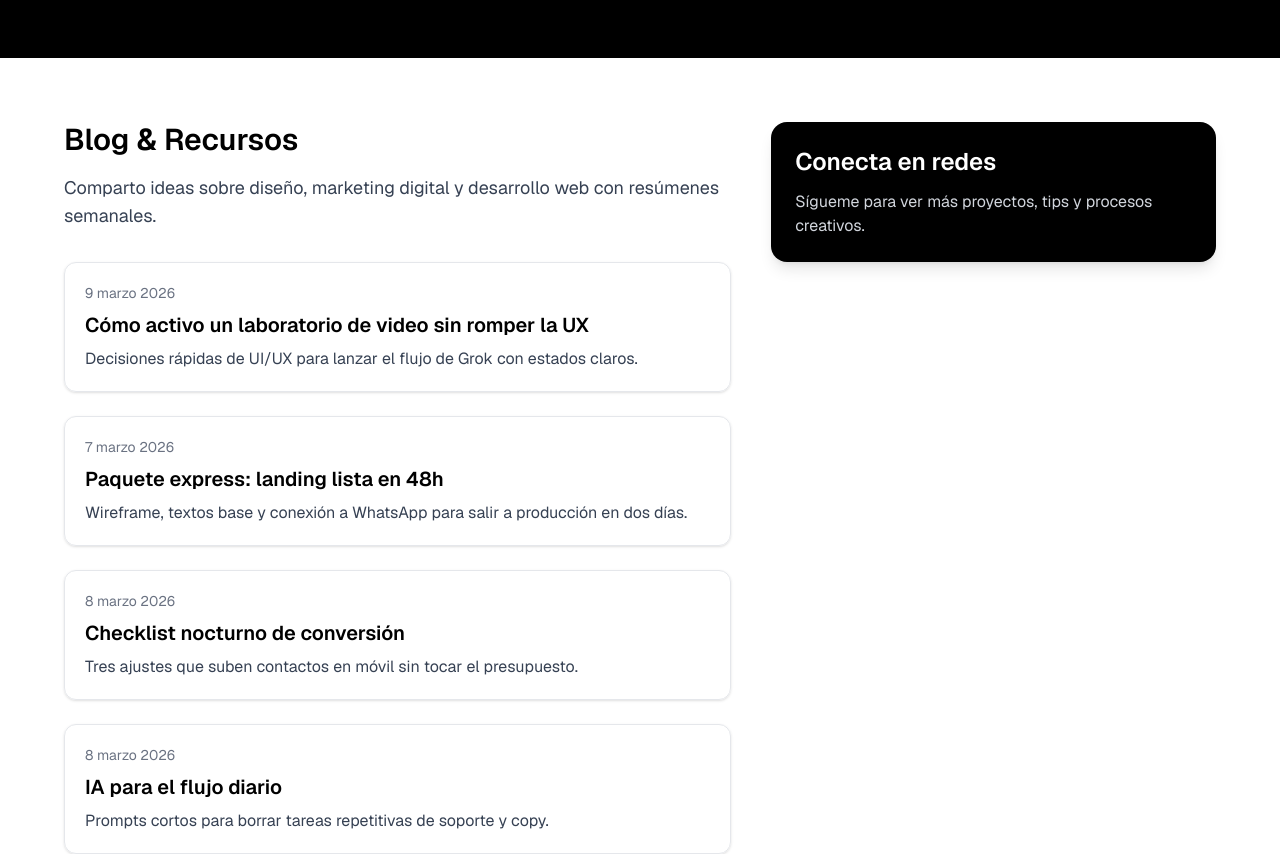
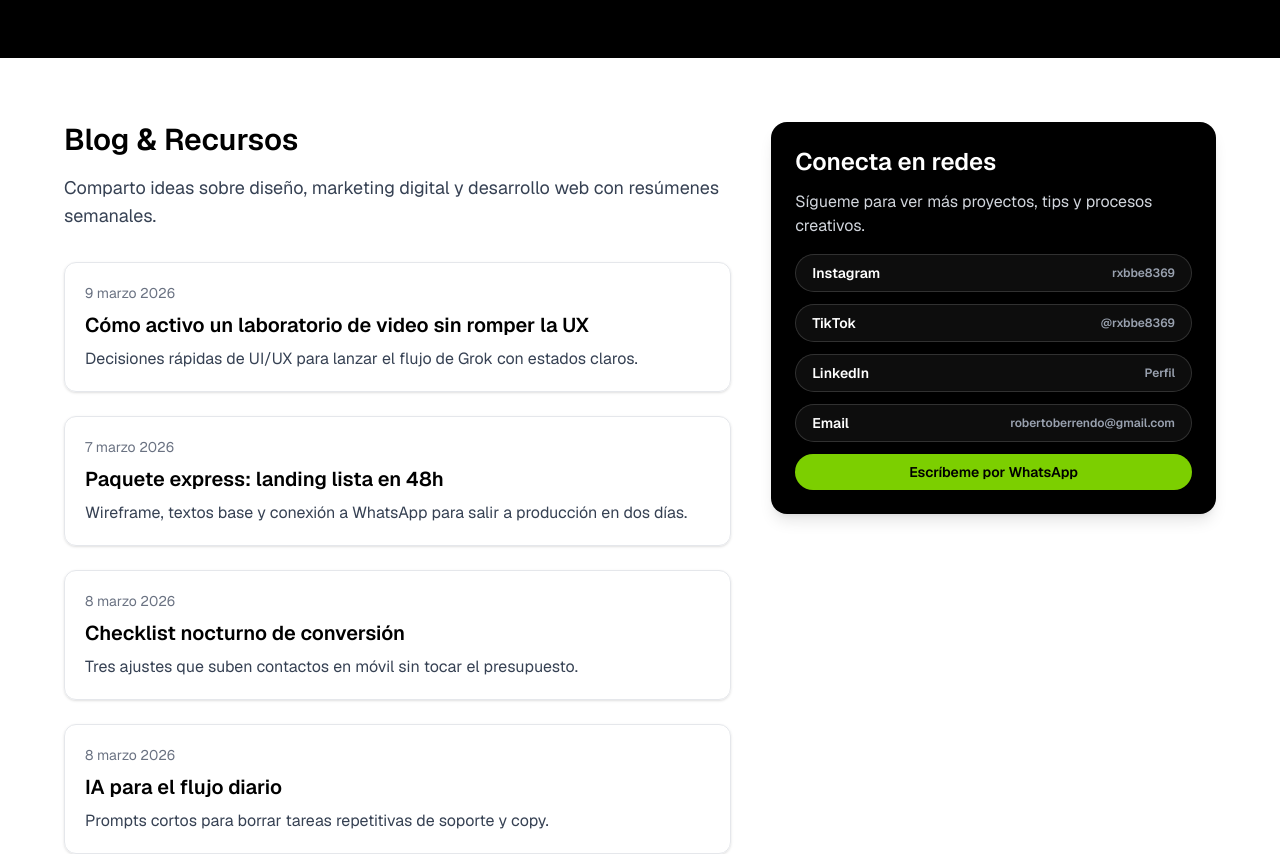
Before and after one commit to Robbe1910/landing-page, a Next.js app: page / in a window 1280 px wide. Shown: the part 3880-4734 px from the top of the page. Built offline with nearby package versions, Linux system fonts and the light colour scheme; no server answers.

Commit message:
feat: agregar componente InstagramEmbeds y actualizar secciones de Blog y Proyectos

```diff
--- a/src/app/blog/page.tsx
+++ b/src/app/blog/page.tsx
@@ -4,8 +4,8 @@ import {
   getAutomatedBlogEntries,
   getRealBlogEntries,
 } from "../../data/blogEntries";
-import { socialPosts } from "../../data/socialPosts";
 import { NewsBoard } from "../../components/news-board";
+import { InstagramEmbeds } from "../../components/instagram-embeds";
 
 export default function BlogPage() {
   const realBlogEntries = getRealBlogEntries();
@@ -153,29 +153,7 @@ export default function BlogPage() {
           </div>
 
           <div className="mt-8 grid gap-4 md:grid-cols-3">
-            {socialPosts.map((post) => (
-              <article
-                key={post.id}
-                className="rounded-xl border border-white/20 bg-white/5 p-5 transition hover:bg-white/10"
-              >
-                <div className="flex items-center justify-between gap-3">
-                  <span className="rounded-full border border-lime-400/50 px-3 py-1 text-xs font-semibold text-lime-300">
-                    {post.platform}
-                  </span>
-                  <span className="text-xs text-gray-400">{post.date}</span>
-                </div>
-                <h3 className="mt-3 text-lg font-semibold">{post.title}</h3>
-                <p className="mt-2 text-sm text-gray-300">{post.excerpt}</p>
-                <a
-                  href={post.postUrl}
-                  target="_blank"
-                  rel="noopener noreferrer"
-                  className="mt-5 inline-flex items-center text-sm font-semibold text-lime-300 transition hover:text-lime-200"
-                >
-                  Ir al post
-                </a>
-              </article>
-            ))}
+            <InstagramEmbeds className="md:col-span-3" />
           </div>
         </section>
 
--- a/src/app/page.tsx
+++ b/src/app/page.tsx
@@ -65,7 +65,73 @@ export default function Home() {
       </section>
 
       <section className="bg-white px-6 py-16">
-        <div className="mx-auto grid max-w-6xl items-start gap-10 lg:grid-cols-[1.2fr_0.8fr]"><div><h2 className="text-3xl font-semibold text-black">Blog & Recursos</h2><p className="mt-4 text-lg text-gray-700">Comparto ideas sobre diseño, marketing digital y desarrollo web con resúmenes semanales.</p><div className="mt-8 space-y-6">{BLOG_ENTRIES.map((entry) => <article key={entry.title} className="rounded-xl border border-gray-200 p-5 shadow-sm transition hover:shadow-md"><p className="text-sm text-gray-500">{entry.date}</p><h3 className="mt-2 text-xl font-semibold text-black">{entry.title}</h3><p className="mt-2 text-gray-700">{entry.excerpt}</p></article>)}</div></div><div className="rounded-2xl bg-black p-6 text-white shadow-lg"><h3 className="text-2xl font-semibold">Conecta en redes</h3><p className="mt-3 text-gray-300">Sígueme para ver más proyectos, tips y procesos creativos.</p></div></div>
+        <div className="mx-auto grid max-w-6xl items-start gap-10 lg:grid-cols-[1.2fr_0.8fr]">
+          <div>
+            <h2 className="text-3xl font-semibold text-black">Blog & Recursos</h2>
+            <p className="mt-4 text-lg text-gray-700">
+              Comparto ideas sobre diseño, marketing digital y desarrollo web con resúmenes semanales.
+            </p>
+            <div className="mt-8 space-y-6">
+              {BLOG_ENTRIES.map((entry) => (
+                <article
+                  key={entry.title}
+                  className="rounded-xl border border-gray-200 p-5 shadow-sm transition hover:shadow-md"
+                >
+                  <p className="text-sm text-gray-500">{entry.date}</p>
+                  <h3 className="mt-2 text-xl font-semibold text-black">{entry.title}</h3>
+                  <p className="mt-2 text-gray-700">{entry.excerpt}</p>
+                </article>
+              ))}
+            </div>
+          </div>
+
+          <div className="rounded-2xl bg-black p-6 text-white shadow-lg">
+            <h3 className="text-2xl font-semibold">Conecta en redes</h3>
+            <p className="mt-3 text-gray-300">
+              Sígueme para ver más proyectos, tips y procesos creativos.
+            </p>
+            <div className="mt-4 space-y-3">
+              <a
+                href="https://www.instagram.com/rxbbe8369/"
+                target="_blank"
+                rel="noopener noreferrer"
+                className="flex items-center justify-between rounded-full border border-white/15 bg-white/5 px-4 py-2 text-sm font-semibold transition hover:border-lime-400 hover:text-lime-200"
+              >
+                Instagram <span className="text-xs text-gray-400">rxbbe8369</span>
+              </a>
+              <a
+                href="https://www.tiktok.com/@rxbbe8369"
+                target="_blank"
+                rel="noopener noreferrer"
+                className="flex items-center justify-between rounded-full border border-white/15 bg-white/5 px-4 py-2 text-sm font-semibold transition hover:border-lime-400 hover:text-lime-200"
+              >
+                TikTok <span className="text-xs text-gray-400">@rxbbe8369</span>
+              </a>
+              <a
+                href="https://www.linkedin.com/in/roberto-berrendo-eguino-475b36171/"
+                target="_blank"
+                rel="noopener noreferrer"
+                className="flex items-center justify-between rounded-full border border-white/15 bg-white/5 px-4 py-2 text-sm font-semibold transition hover:border-lime-400 hover:text-lime-200"
+              >
+                LinkedIn <span className="text-xs text-gray-400">Perfil</span>
+              </a>
+              <a
+                href="mailto:robertoberrendo@gmail.com"
+                className="flex items-center justify-between rounded-full border border-white/15 bg-white/5 px-4 py-2 text-sm font-semibold transition hover:border-lime-400 hover:text-lime-200"
+              >
+                Email <span className="text-xs text-gray-400">robertoberrendo@gmail.com</span>
+              </a>
+              <a
+                href={whatsappLink}
+                target="_blank"
+                rel="noopener noreferrer"
+                className="flex items-center justify-center rounded-full bg-lime-500 px-4 py-2 text-sm font-semibold text-black transition hover:bg-lime-400"
+              >
+                Escríbeme por WhatsApp
+              </a>
+            </div>
+          </div>
+        </div>
       </section>
 
       <section className="bg-gray-100 px-6 py-16">
--- a/src/app/proyectos/page.tsx
+++ b/src/app/proyectos/page.tsx
@@ -1,4 +1,5 @@
 import Link from "next/link";
+import { InstagramEmbeds } from "../../components/instagram-embeds";
 
 // Roadmap de proyectos (personalizable para Roberto).
 const projectRoadmap = [
@@ -22,12 +23,11 @@ const projectRoadmap = [
 
 export default function ProyectosPage() {
   return (
-    <main className="min-h-screen bg-black text-white px-6 py-16">
-      <div className="max-w-5xl mx-auto">
+    <main className="min-h-screen bg-black text-white">
+      <div className="mx-auto max-w-5xl px-6 py-16">
         <p className="text-sm uppercase tracking-[0.3em] text-lime-400">Proyectos</p>
         <h1 className="mt-4 text-4xl font-bold">Roadmap activo</h1>
         <p className="mt-4 text-lg text-gray-300">
-          {/* Texto personalizable para Roberto */}
           Aquí se mostrarán los repositorios, demos y fechas de publicación cuando estén listos.
         </p>
         <div className="mt-10 grid gap-6 md:grid-cols-2">
@@ -59,6 +59,8 @@ export default function ProyectosPage() {
           </Link>
         </div>
       </div>
+
+      <InstagramEmbeds />
     </main>
   );
 }
--- /dev/null
+++ b/src/components/instagram-embeds.tsx
@@ -0,0 +1,62 @@
+"use client";
+
+import Script from "next/script";
+import { useCallback } from "react";
+
+const INSTAGRAM_POSTS: string[] = [
+  "https://www.instagram.com/reel/DTP4XHmiLd5/",
+  "https://www.instagram.com/p/DUfK4qeiC9H/",
+  "https://www.instagram.com/reel/DTS9spdCOjE/",
+  "https://www.instagram.com/p/DUirc74iCQh/",
+  "https://www.instagram.com/p/DVCbtFniEFI/",
+  "https://www.instagram.com/p/DUaiDvaiMQ-/",
+];
+
+type Props = {
+  /** Optional className to adjust outer spacing where it is used. */
+  className?: string;
+};
+
+export function InstagramEmbeds({ className }: Props) {
+  const handleEmbedLoad = useCallback(() => {
+    if (typeof window === "undefined") return;
+    // Instagram re-runs processing to hydrate the freshly rendered blockquotes.
+    // Guarded to avoid errors when the script is not ready yet.
+    // @ts-expect-error - instgrm is injected by Instagram's embed script
+    window.instgrm?.Embeds?.process();
+  }, []);
+
+  return (
+    <div className={className}>
+      <div className="mx-auto max-w-6xl">
+        <div className="mb-4 flex items-center justify-between gap-4 text-sm text-gray-400">
+          <p>Posts reales de Instagram.</p>
+          <p className="hidden sm:block">Desliza para ver mas</p>
+        </div>
+
+        <div className="flex snap-x snap-mandatory gap-5 overflow-x-auto pb-4">
+        {INSTAGRAM_POSTS.map((url) => (
+          <div
+            key={url}
+            className="w-[320px] min-w-[320px] snap-start overflow-hidden rounded-2xl border border-white/15 bg-white/5 p-3 backdrop-blur sm:w-[340px] sm:min-w-[340px]"
+          >
+            <blockquote
+              className="instagram-media"
+              data-instgrm-captioned
+              data-instgrm-permalink={`${url}?utm_source=ig_web_copy_link`}
+              data-instgrm-version="14"
+              style={{ background: "#fff", border: 0, margin: 0, width: "100%" }}
+            />
+          </div>
+        ))}
+        </div>
+      </div>
+
+      <Script
+        src="https://www.instagram.com/embed.js"
+        strategy="lazyOnload"
+        onLoad={handleEmbedLoad}
+      />
+    </div>
+  );
+}
```
